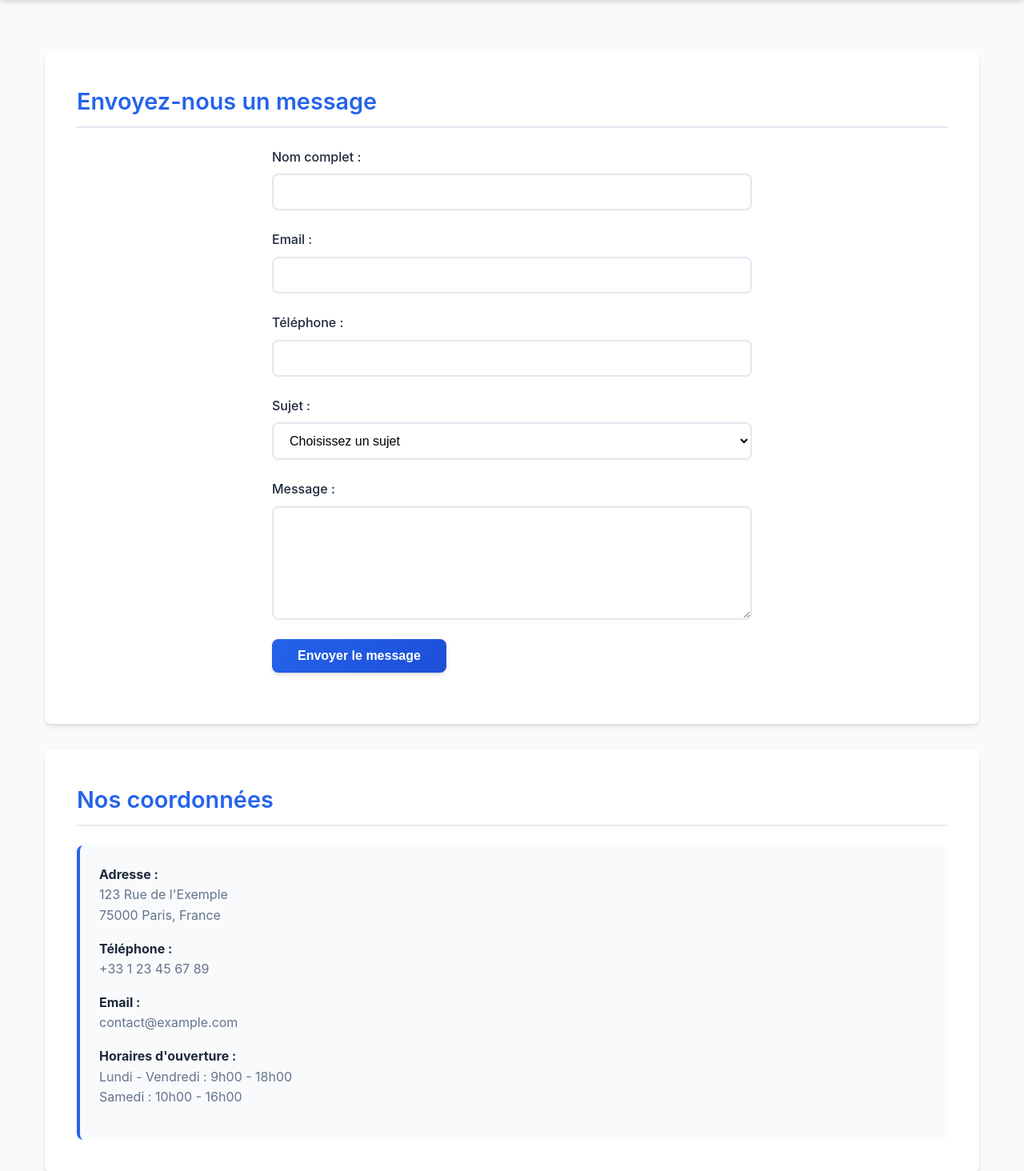
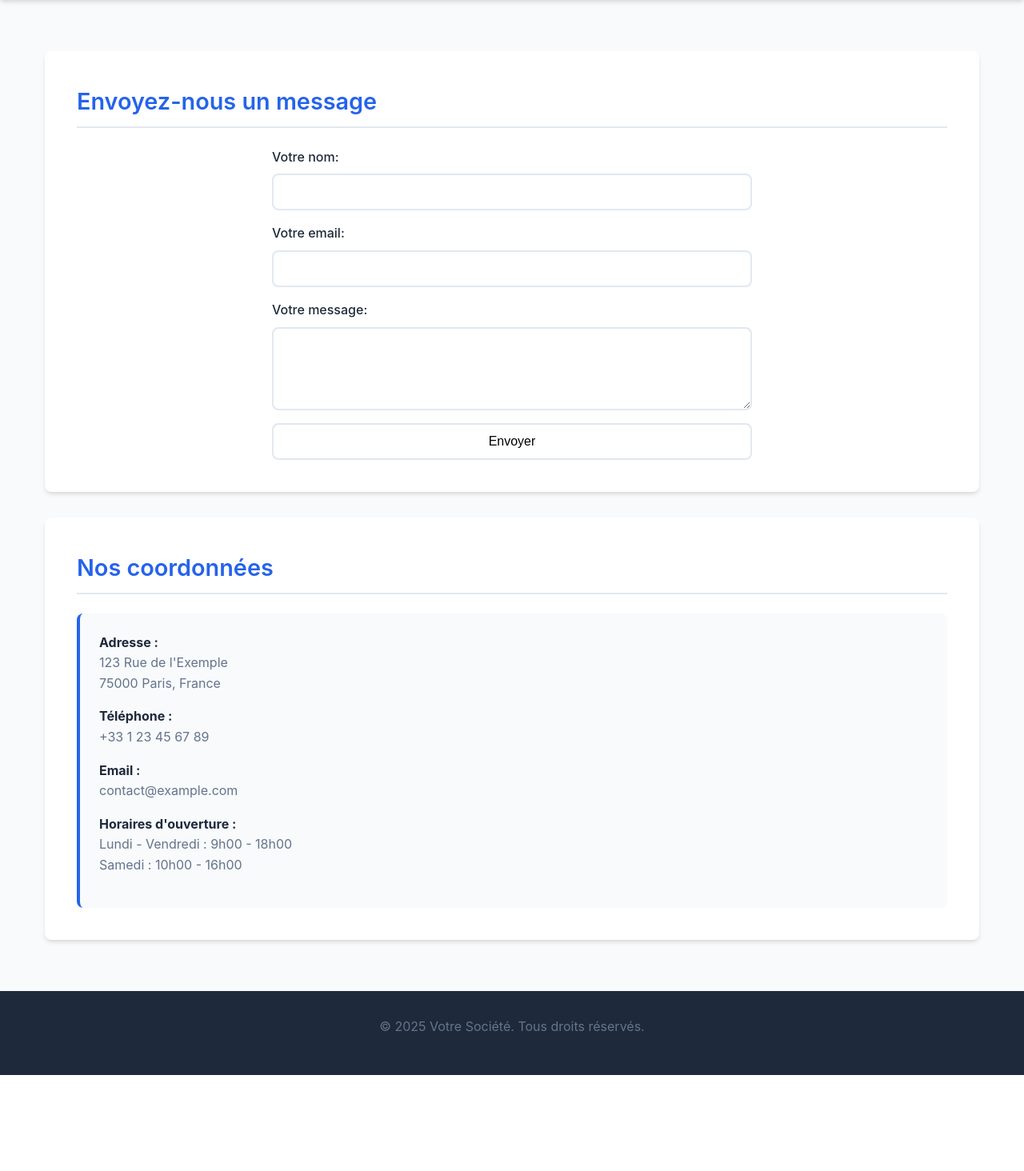
Before and after one commit to Eliezermga/openclass, a Django app: page /contact-us/ in a window 1280 px wide. Shown: the part 302-1766 px from the top of the page at 80% size. After the commit the page ends 1646 px from the top, so only its background shows below. Run offline with Django 5.2, Linux system fonts and the light colour scheme.

Commit message:
formulair

```diff
--- /dev/null
+++ b/merchex/listings/forms.py
@@ -0,0 +1,10 @@
+from django import forms
+
+class ContactUsForm(forms.Form):
+    name = forms.CharField(required=False, label="Votre nom")
+    email = forms.EmailField(label="Votre email")
+    message = forms.CharField(
+        max_length=1000,
+        widget=forms.Textarea(attrs={'rows': 4, 'cols': 40}),
+        label="Votre message"
+    )
--- a/merchex/listings/static/listings/styles.css
+++ b/merchex/listings/static/listings/styles.css
@@ -24,6 +24,7 @@
   padding: 0;
   box-sizing: border-box;
 }
+.errorlist { margin-bottom: -10px }
 
 body {
   font-family: 'Inter', 'Segoe UI', system-ui, -apple-system, sans-serif;
--- a/merchex/listings/templates/listings/contact.html
+++ b/merchex/listings/templates/listings/contact.html
@@ -8,43 +8,13 @@
 
     <main>
         <section>
-            <h2>Envoyez-nous un message</h2>
-            <form action="/contact" method="POST">
-                <div>
-                    <label for="name">Nom complet :</label>
-                    <input type="text" id="name" name="name" required>
-                </div>
+                <h2>Envoyez-nous un message</h2>
+                <form action="" method="post" novalidate>
+                    {% csrf_token %}
+                    {{ form.as_p }}
+                    <input type="submit" value="Envoyer">
+                </form>
 
-                <div>
-                    <label for="email">Email :</label>
-                    <input type="email" id="email" name="email" required>
-                </div>
-
-                <div>
-                    <label for="phone">Téléphone :</label>
-                    <input type="tel" id="phone" name="phone">
-                </div>
-
-                <div>
-                    <label for="subject">Sujet :</label>
-                    <select id="subject" name="subject">
-                        <option value="">Choisissez un sujet</option>
-                        <option value="info">Demande d'information</option>
-                        <option value="support">Support technique</option>
-                        <option value="partnership">Partenariat</option>
-                        <option value="other">Autre</option>
-                    </select>
-                </div>
-
-                <div>
-                    <label for="message">Message :</label>
-                    <textarea id="message" name="message" rows="6" required></textarea>
-                </div>
-
-                <div>
-                    <button type="submit">Envoyer le message</button>
-                </div>
-            </form>
         </section>
 
         <section>
--- a/merchex/listings/views.py
+++ b/merchex/listings/views.py
@@ -2,6 +2,9 @@ from django.http import HttpResponse
 from django.shortcuts import render
 from listings.models import Band
 from listings.models import Listing
+from listings.forms import ContactUsForm
+from django.core.mail import send_mail
+from django.shortcuts import redirect
 
 def band_list(request):
     bands = Band.objects.all()
@@ -33,4 +36,27 @@ def about(request):
 
 
 def contact(request):
-    return render(request, 'listings/contact.html')
+    if request.method == 'POST':
+        # créer une instance de notre formulaire et le remplir avec les données POST
+        form = ContactUsForm(request.POST)
+
+        if form.is_valid():
+            send_mail(
+                subject=f'Message from {form.cleaned_data["name"] or "anonyme"} via MerchEx Contact Us form',
+                message=form.cleaned_data['message'],
+                from_email=form.cleaned_data['email'],
+                recipient_list=['admin@merchex.xyz'],
+            )
+            return redirect('email-sent')
+        # si le formulaire n'est pas valide, nous laissons l'exécution continuer jusqu'au return
+        # ci-dessous et afficher à nouveau le formulaire (avec des erreurs).
+    else:
+        # ceci doit être une requête GET, donc créer un formulaire vide
+        form = ContactUsForm()
+
+    return render(request,
+                'listings/contact.html',
+                {'form': form})
+
+def email_sent(request):
+    return render(request, 'listings/email-sent.html')
--- a/merchex/merchex/settings.py
+++ b/merchex/merchex/settings.py
@@ -12,6 +12,8 @@ https://docs.djangoproject.com/en/5.2/ref/settings/
 
 from pathlib import Path
 
+
+EMAIL_BACKEND = 'django.core.mail.backends.console.EmailBackend'
 # Build paths inside the project like this: BASE_DIR / 'subdir'.
 BASE_DIR = Path(__file__).resolve().parent.parent
 
--- a/merchex/merchex/urls.py
+++ b/merchex/merchex/urls.py
@@ -27,4 +27,5 @@ urlpatterns = [
     path('listings/<int:id>/', views.listing_detail, name='listing-detail'),
     path('about-us/', views.about, name='about-us'),
     path('contact-us/', views.contact, name='contact-us'),
+    path('email-sent/', views.email_sent, name='email-sent'),
 ]
```
Also changed, not shown: merchex/listings/templates/listings/email-sent.html (added, +14 -0 lines).
